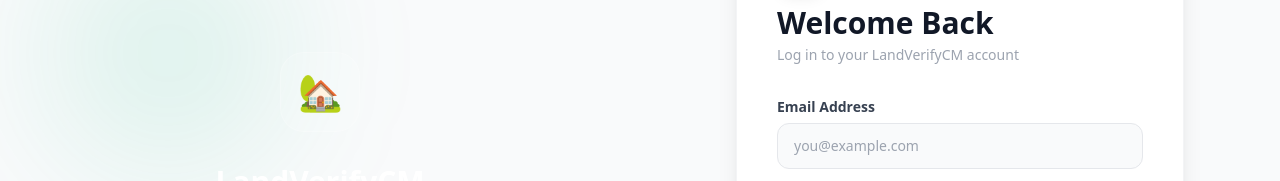
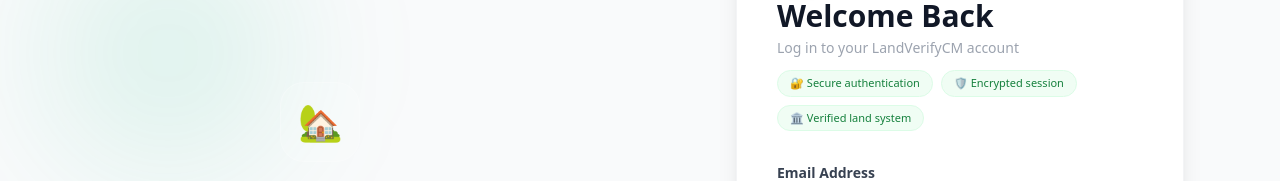
Before and after one commit to fabricetamaffo-design/land-verification-website, a React (Vite) app in the folder frontend/: page /login in a window 1280 px wide. Shown: the part 219-400 px from the top of the page. Built offline with nearby package versions, Linux system fonts and the light colour scheme; no server answers.

Commit message:
Improve login UI with premium UX enhancements

```diff
--- a/frontend/src/pages/LoginPage.tsx
+++ b/frontend/src/pages/LoginPage.tsx
@@ -72,6 +72,20 @@
             </div>
             <h1 className="text-3xl font-black text-gray-900">{t.login.title}</h1>
             <p className="text-gray-400 text-sm mt-1">{t.login.subtitle}</p>
+            <div className="flex flex-wrap gap-2 mt-3">
+              {[
+                '🔐 Secure authentication',
+                '🛡️ Encrypted session',
+                '🏛️ Verified land system'
+              ].map((item) => (
+                <span
+                  key={item}
+                  className="text-[11px] px-3 py-1 rounded-full bg-green-50 text-green-700 border border-green-100"
+                >
+                  {item}
+                </span>
+              ))}
+            </div>
           </div>
 
           <form onSubmit={handleSubmit(onSubmit)} className="space-y-5">
@@ -136,7 +150,20 @@
                   <path className="opacity-75" fill="currentColor" d="M4 12a8 8 0 018-8V0C5.373 0 0 5.373 0 12h4z" />
                 </svg>
               )}
-              {loading ? t.login.loading : t.login.btn}
+              {/* {loading ? t.login.loading : t.login.btn} */}
+              {loading ? (
+                <div className="flex items-center gap-2">
+                  <svg className="w-4 h-4 animate-spin" fill="none" viewBox="0 0 24 24">
+                    <circle className="opacity-25" cx="12" cy="12" r="10" stroke="currentColor" strokeWidth="4" />
+                    <path className="opacity-75" fill="currentColor" d="M4 12a8 8 0 018-8V0C5.373 0 0 5.373 0 12h4z" />
+                  </svg>
+                  <span>
+                    {['Authenticating...', 'Verifying credentials...', 'Securing session...'][Math.floor(Date.now() / 900) % 3]}
+                  </span>
+                </div>
+              ) : (
+                t.login.btn
+              )}
             </motion.button>
           </form>
 
```
